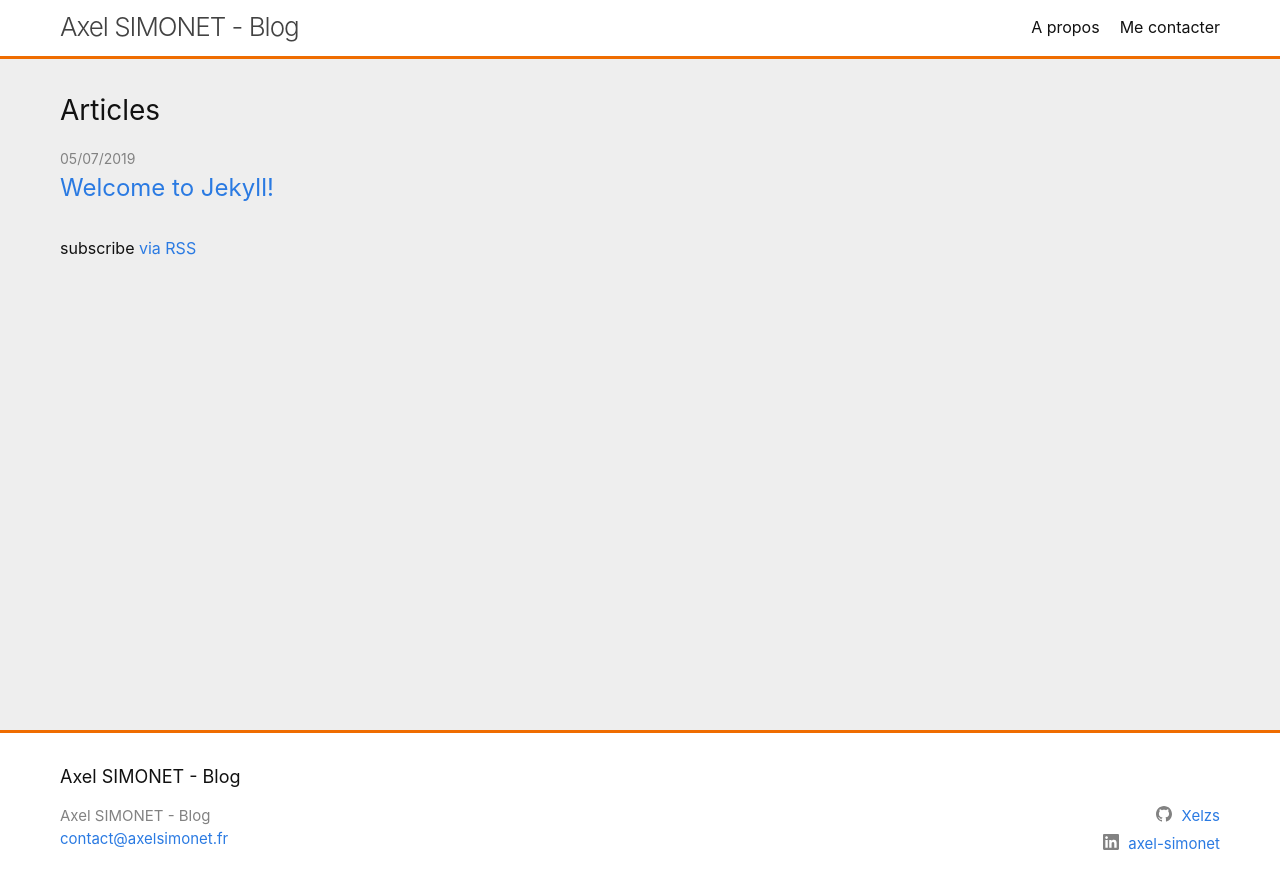
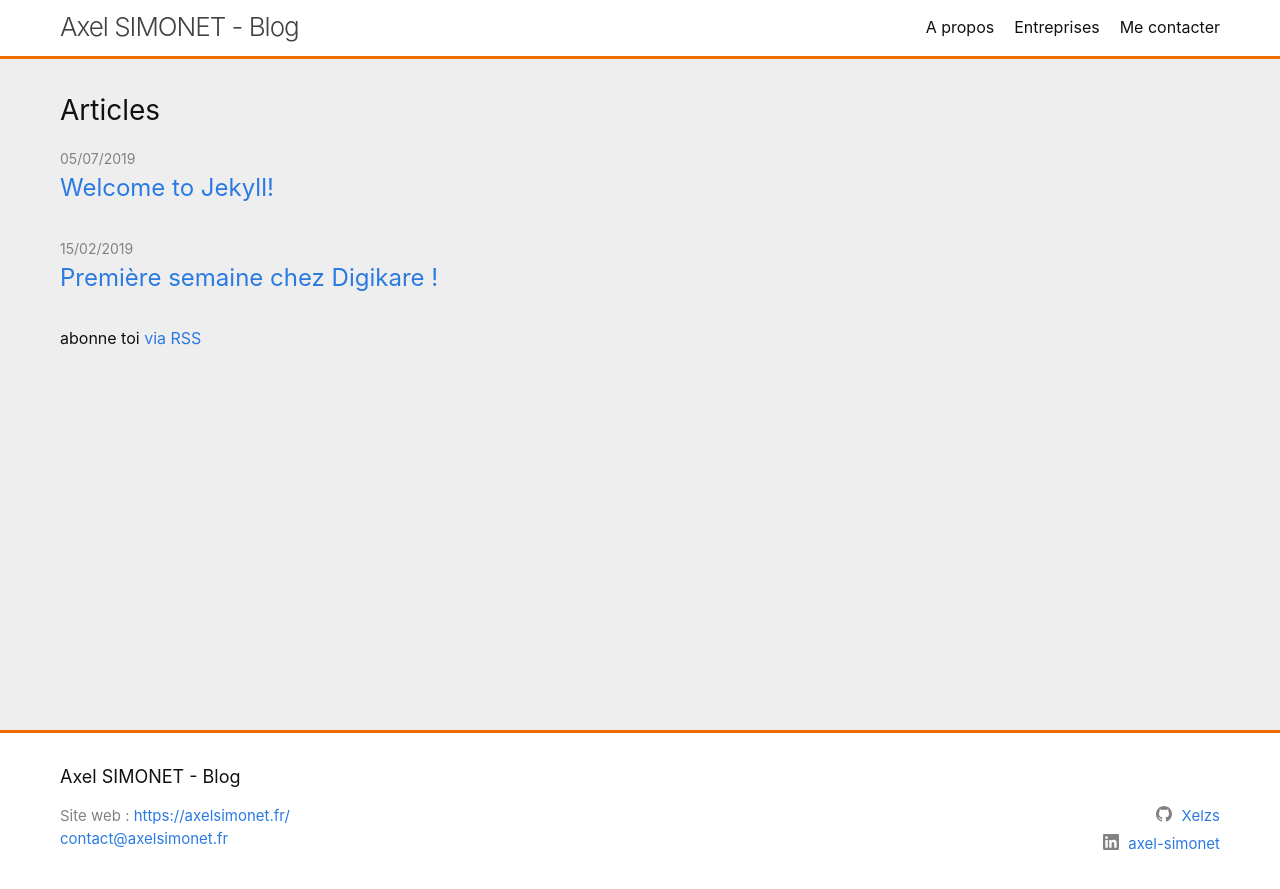
Before and after one commit to Xelzs/xelzs.github.io, a Jekyll site: the page built from index.md, in a window 1280 px wide. Shown: the top 889 px of the page. Built offline with Jekyll 4.4.1, drawn with Linux system fonts in a browser that asks for light colours.

Commit message:
add favicon & start first post

```diff
--- a/_config.yml
+++ b/_config.yml
@@ -19,14 +19,16 @@ description: >- # this means to ignore newlines until "baseurl:"
   Write an awesome description for your new site here. You can edit this
   line in _config.yml. It will appear in your document head meta (for
   Google search results) and in your feed.xml site description.
-baseurl: "" # the subpath of your site, e.g. /blog
-url: "https://blog.axelsimonet.fr" # the base hostname & protocol for your site, e.g. http://example.com
+baseurl: ""
+url: "https://blog.axelsimonet.fr"
 linkedin_username: axel-simonet
 github_username: Xelzs
 header_pages:
   - title: "A propos"
     url: https://axelsimonet.fr/#home
     target: true
+  - title: "Entreprises"
+    url: /enterprises
   - title: "Me contacter"
     url: https://axelsimonet.fr/#contact
     target: true
@@ -42,8 +44,6 @@ plugins:
   - jekyll-seo-tag
 
 # Exclude from processing.
-# The following items will not be processed, by default. Create a custom list
-# to override the default setting.
 exclude:
   - Gemfile
   - Gemfile.lock
--- a/_includes/footer.html
+++ b/_includes/footer.html
@@ -9,11 +9,7 @@
       <div class="footer-col footer-col-1">
         <ul class="contact-list">
           <li class="p-name">
-            {%- if site.author -%}
-              {{ site.author | escape }}
-            {%- else -%}
-              {{ site.title | escape }}
-            {%- endif -%}
+            Site web : <a href="https://axelsimonet.fr/" target="_blank">https://axelsimonet.fr/</a>
             </li>
             {%- if site.email -%}
             <li><a class="u-email" href="mailto:{{ site.email }}">{{ site.email }}</a></li>
--- a/_includes/head.html
+++ b/_includes/head.html
@@ -4,6 +4,7 @@
   <meta name="viewport" content="width=device-width, initial-scale=1">
   {%- seo -%}
   <link rel="stylesheet" href="{{ "/assets/main.css" | relative_url }}">
+  <link rel="shortcut icon" type="image/png" href="{{ "/favicon.ico" | relative_url }}">
   {%- feed_meta -%}
   {%- if jekyll.environment == 'production' and site.google_analytics -%}
     {%- include google-analytics.html -%}
--- a/_includes/icon-github.html
+++ /dev/null
@@ -1 +0,0 @@
-<a href="https://github.com/{{ include.username }}"><span class="icon icon--github">{% include icon-github.svg %}</span><span class="username">{{ include.username }}</span></a>
--- a/_includes/icon-twitter.html
+++ /dev/null
@@ -1 +0,0 @@
-<a href="https://twitter.com/{{ include.username }}"><span class="icon icon--twitter">{% include icon-twitter.svg %}</span><span class="username">{{ include.username }}</span></a>
--- a/_layouts/home.html
+++ b/_layouts/home.html
@@ -28,7 +28,7 @@ layout: default
       {%- endfor -%}
     </ul>
 
-    <p class="rss-subscribe">subscribe <a href="{{ "/feed.xml" | relative_url }}">via RSS</a></p>
+    <p class="rss-subscribe">abonne toi <a href="{{ "/feed.xml" | relative_url }}">via RSS</a></p>
   {%- endif -%}
 
 </div>
```
Also changed, not shown: _posts/2019-02-15-first-week-digikare.md (added, +16 -0 lines), enterprises.md (added, +3 -0 lines), _includes/icon-github.svg (deleted), _includes/icon-twitter.svg (deleted), favicon.ico (added).
